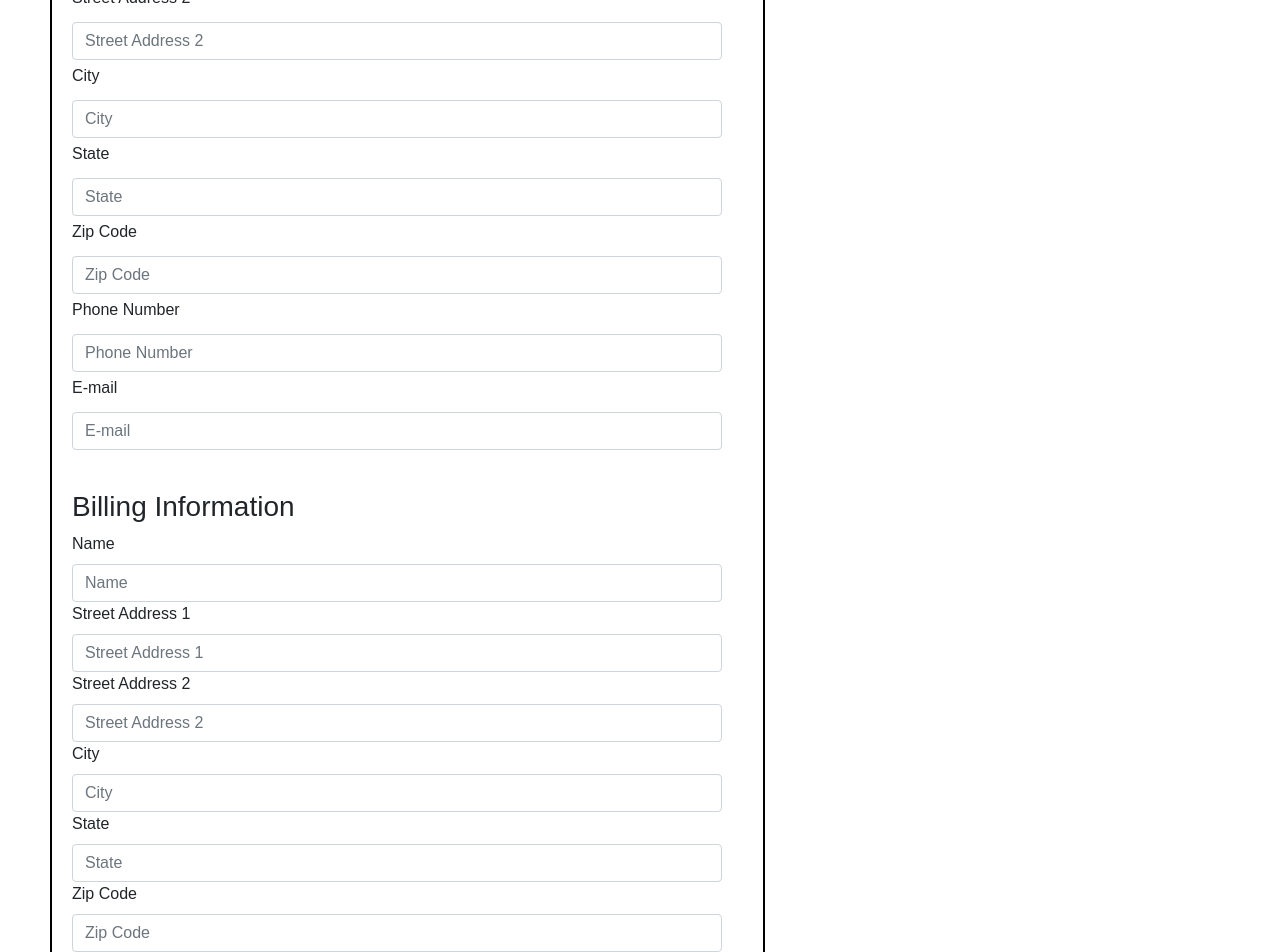
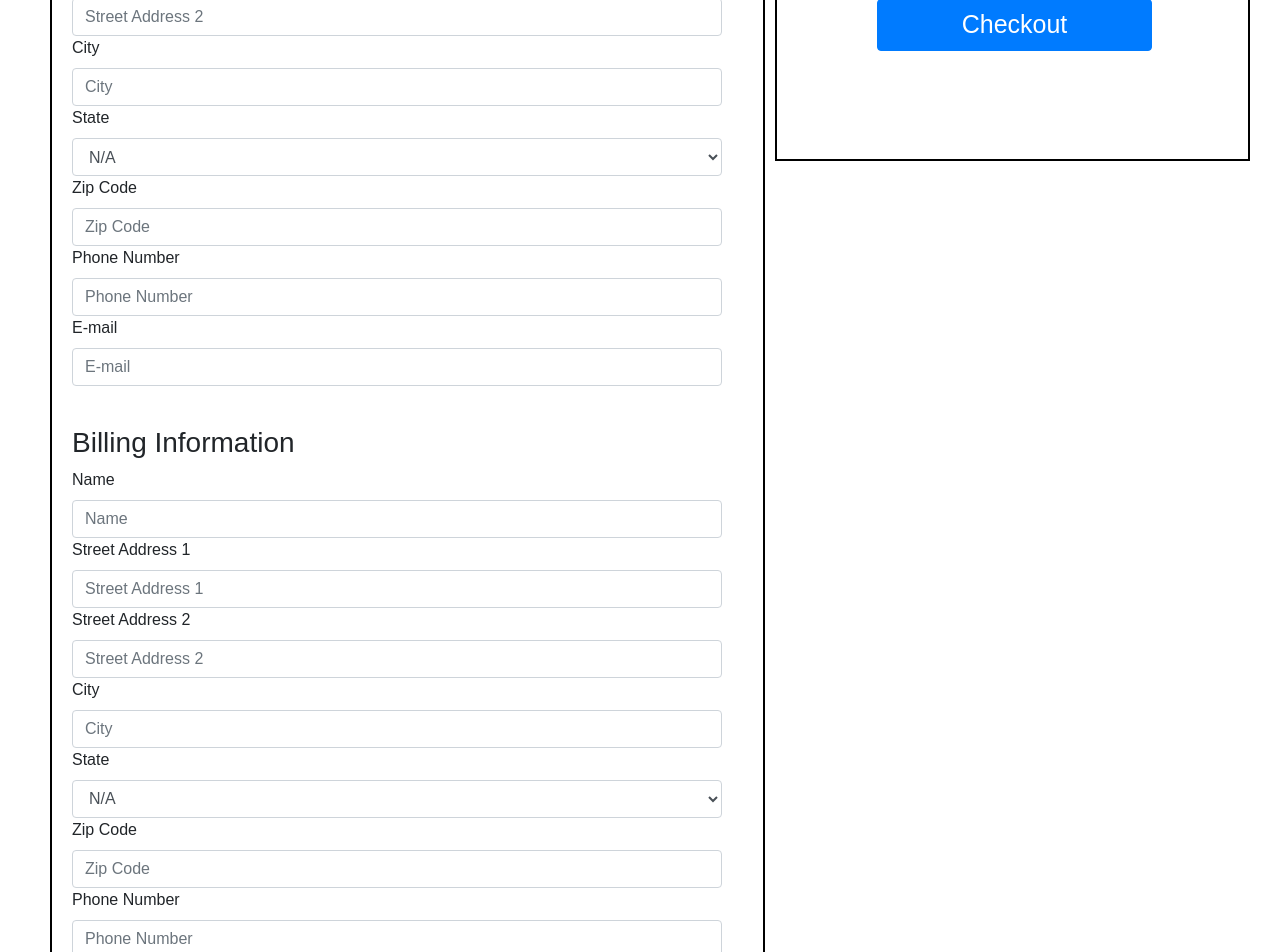
Before and after one commit to SaraBroad/VintageStore, a React (Create React App) app in the folder client/: page /checkout in a window 1280 px wide. Shown: the part 460-1412 px from the top of the page. Built offline with nearby package versions, Linux system fonts and the light colour scheme.

Commit message:
check out styling

```diff
--- a/client/src/components/CartCheckoutBar/CartCheckoutBar.css
+++ b/client/src/components/CartCheckoutBar/CartCheckoutBar.css
@@ -4,7 +4,7 @@
     border: 2px solid black;
     margin-top: 50px;
     margin-right: 30px;
-    float: right;
+    float: left;
 }
 
 .total-heading {
--- a/client/src/components/CheckoutCard/CheckoutCard.css
+++ b/client/src/components/CheckoutCard/CheckoutCard.css
@@ -11,8 +11,8 @@
     margin-top: 40px;
     width: 650px;
     margin-left: 20px;
-    line-height: 200%;
 }
+
 .bill-info {
     margin-top: 40px;
     width: 650px;
@@ -30,6 +30,10 @@ input {
     width: 75%;
 }
 
-.btn {
-    margin-left: 230px;
+.log-btn {
+    margin-left: 100px;
 }
+
+.submit {
+    margin-left: 100px;
+}
--- a/client/src/components/CheckoutCard/CheckoutCard.js
+++ b/client/src/components/CheckoutCard/CheckoutCard.js
@@ -4,7 +4,9 @@ import "./CheckoutCard.css";
 const CheckoutCard = props => (
     <div className="checkout-card">
         {/* insert modal */}
-        <button type="button" className="btn btn-primary">Log-in or Register</button>
+        <div className="log-btn">
+        <button type="button" className="btn btn-primary log-btn">Log-in or Register</button>
+        </div>
         {/* checkout as guest */}
         <div className="cust-info">
             <h3>Shipping Information</h3>
@@ -41,13 +43,61 @@ const CheckoutCard = props => (
                 id="city"
             />
             <label htmlFor="state">State</label>
-            <input
-                className="custinput-bar form-control"
-                name="state"
-                type="text"
-                placeholder="State"
-                id="state"
-            />
+            <select className="form-control" id="state" name="state" required>
+                <option value="">N/A</option>
+                <option value="AK">Alaska</option>
+                <option value="AL">Alabama</option>
+                <option value="AR">Arkansas</option>
+                <option value="AZ">Arizona</option>
+                <option value="CA">California</option>
+                <option value="CO">Colorado</option>
+                <option value="CT">Connecticut</option>
+                <option value="DC">District of Columbia</option>
+                <option value="DE">Delaware</option>
+                <option value="FL">Florida</option>
+                <option value="GA">Georgia</option>
+                <option value="HI">Hawaii</option>
+                <option value="IA">Iowa</option>
+                <option value="ID">Idaho</option>
+                <option value="IL">Illinois</option>
+                <option value="IN">Indiana</option>
+                <option value="KS">Kansas</option>
+                <option value="KY">Kentucky</option>
+                <option value="LA">Louisiana</option>
+                <option value="MA">Massachusetts</option>
+                <option value="MD">Maryland</option>
+                <option value="ME">Maine</option>
+                <option value="MI">Michigan</option>
+                <option value="MN">Minnesota</option>
+                <option value="MO">Missouri</option>
+                <option value="MS">Mississippi</option>
+                <option value="MT">Montana</option>
+                <option value="NC">North Carolina</option>
+                <option value="ND">North Dakota</option>
+                <option value="NE">Nebraska</option>
+                <option value="NH">New Hampshire</option>
+                <option value="NJ">New Jersey</option>
+                <option value="NM">New Mexico</option>
+                <option value="NV">Nevada</option>
+                <option value="NY">New York</option>
+                <option value="OH">Ohio</option>
+                <option value="OK">Oklahoma</option>
+                <option value="OR">Oregon</option>
+                <option value="PA">Pennsylvania</option>
+                <option value="PR">Puerto Rico</option>
+                <option value="RI">Rhode Island</option>
+                <option value="SC">South Carolina</option>
+                <option value="SD">South Dakota</option>
+                <option value="TN">Tennessee</option>
+                <option value="TX">Texas</option>
+                <option value="UT">Utah</option>
+                <option value="VA">Virginia</option>
+                <option value="VT">Vermont</option>
+                <option value="WA">Washington</option>
+                <option value="WI">Wisconsin</option>
+                <option value="WV">West Virginia</option>
+                <option value="WY">Wyoming</option>
+            </select>
             <label htmlFor="zip">Zip Code</label>
             <input
                 className="custinput-bar form-control"
@@ -110,13 +160,62 @@ const CheckoutCard = props => (
                 id="bill-city"
             />
             <label htmlFor="bill-state">State</label>
-            <input
-                className="custinput-bar form-control"
-                name="bill-state"
-                type="text"
-                placeholder="State"
-                id="billstate"
-            />
+            <select className="form-control" id="state" name="state" required>
+                <option value="">N/A</option>
+                <option value="AK">Alaska</option>
+                <option value="AL">Alabama</option>
+                <option value="AR">Arkansas</option>
+                <option value="AZ">Arizona</option>
+                <option value="CA">California</option>
+                <option value="CO">Colorado</option>
+                <option value="CT">Connecticut</option>
+                <option value="DC">District of Columbia</option>
+                <option value="DE">Delaware</option>
+                <option value="FL">Florida</option>
+                <option value="GA">Georgia</option>
+                <option value="HI">Hawaii</option>
+                <option value="IA">Iowa</option>
+                <option value="ID">Idaho</option>
+                <option value="IL">Illinois</option>
+                <option value="IN">Indiana</option>
+                <option value="KS">Kansas</option>
+                <option value="KY">Kentucky</option>
+                <option value="LA">Louisiana</option>
+                <option value="MA">Massachusetts</option>
+                <option value="MD">Maryland</option>
+                <option value="ME">Maine</option>
+                <option value="MI">Michigan</option>
+                <option value="MN">Minnesota</option>
+                <option value="MO">Missouri</option>
+                <option value="MS">Mississippi</option>
+                <option value="MT">Montana</option>
+                <option value="NC">North Carolina</option>
+                <option value="ND">North Dakota</option>
+                <option value="NE">Nebraska</option>
+                <option value="NH">New Hampshire</option>
+                <option value="NJ">New Jersey</option>
+                <option value="NM">New Mexico</option>
+                <option value="NV">Nevada</option>
+                <option value="NY">New York</option>
+                <option value="OH">Ohio</option>
+                <option value="OK">Oklahoma</option>
+                <option value="OR">Oregon</option>
+                <option value="PA">Pennsylvania</option>
+                <option value="PR">Puerto Rico</option>
+                <option value="RI">Rhode Island</option>
+                <option value="SC">South Carolina</option>
+                <option value="SD">South Dakota</option>
+                <option value="TN">Tennessee</option>
+                <option value="TX">Texas</option>
+                <option value="UT">Utah</option>
+                <option value="VA">Virginia</option>
+                <option value="VT">Vermont</option>
+                <option value="WA">Washington</option>
+                <option value="WI">Wisconsin</option>
+                <option value="WV">West Virginia</option>
+                <option value="WY">Wyoming</option>
+            </select>
+
             <label htmlFor="bill-zip">Zip Code</label>
             <input
                 className="custinput-bar form-control"
@@ -171,8 +270,9 @@ const CheckoutCard = props => (
                 id="cvv"
             />
             {/* Expiration */}
-
-            <button type="button" className="btn btn-primary submit">Submit</button>
+            <div className="submit">
+            <button type="button" className="btn btn-primary">Submit</button>
+            </div>
         </div>
 
 
--- a/client/src/components/CheckoutPriceBar/CheckoutPriceBar.css
+++ b/client/src/components/CheckoutPriceBar/CheckoutPriceBar.css
@@ -29,3 +29,7 @@
    margin-left: 100px;
    width: 275px;
 }
+
+.checkout-btn {
+    margin-top: 75px;
+}
--- a/client/src/components/CheckoutPriceBar/CheckoutPriceBar.js
+++ b/client/src/components/CheckoutPriceBar/CheckoutPriceBar.js
@@ -1,8 +1,8 @@
 import React from "react";
-import "./CartCheckoutBar.css";
+import "./CheckoutPriceBar.css";
 
-const CheckoutPriceBar  = props => (
-<div className ="checkout-bar">
+const CheckoutPriceBar = props => (
+    <div className="checkout-bar">
         <h1 className="total-heading">Total</h1>
         <div className="sub-total">
             {/* // {props.subtotal} */}
@@ -16,7 +16,7 @@ const CheckoutPriceBar  = props => (
         <p className="total">Total: </p>
 
 
-<button type="button" className="btn btn-primary">Complete Order</button>
+        <button type="button" className="btn btn-primary checkout-btn">Checkout</button>
     </div>
 );
 
--- a/client/src/components/CheckoutPriceBar/index.js
+++ b/client/src/components/CheckoutPriceBar/index.js
@@ -0,0 +1 @@
+export { default } from "./CheckoutPriceBar";
--- a/client/src/pages/Checkout.js
+++ b/client/src/pages/Checkout.js
@@ -1,13 +1,13 @@
 import React, { Component } from 'react';
 import CheckoutCard from "../components/CheckoutCard";
-// import CheckoutPriceBar from "../components/CheckoutPriceBar";
+import CheckoutPriceBar from "../components/CheckoutPriceBar";
 
 class Checkout extends Component {
     render () {
         return (
             <div>
             <CheckoutCard />
-            {/* <CheckoutPriceBar /> */}
+            <CheckoutPriceBar />
             </div>
         )
     }
```
Lines whose indentation alone changed are shown as unchanged.
